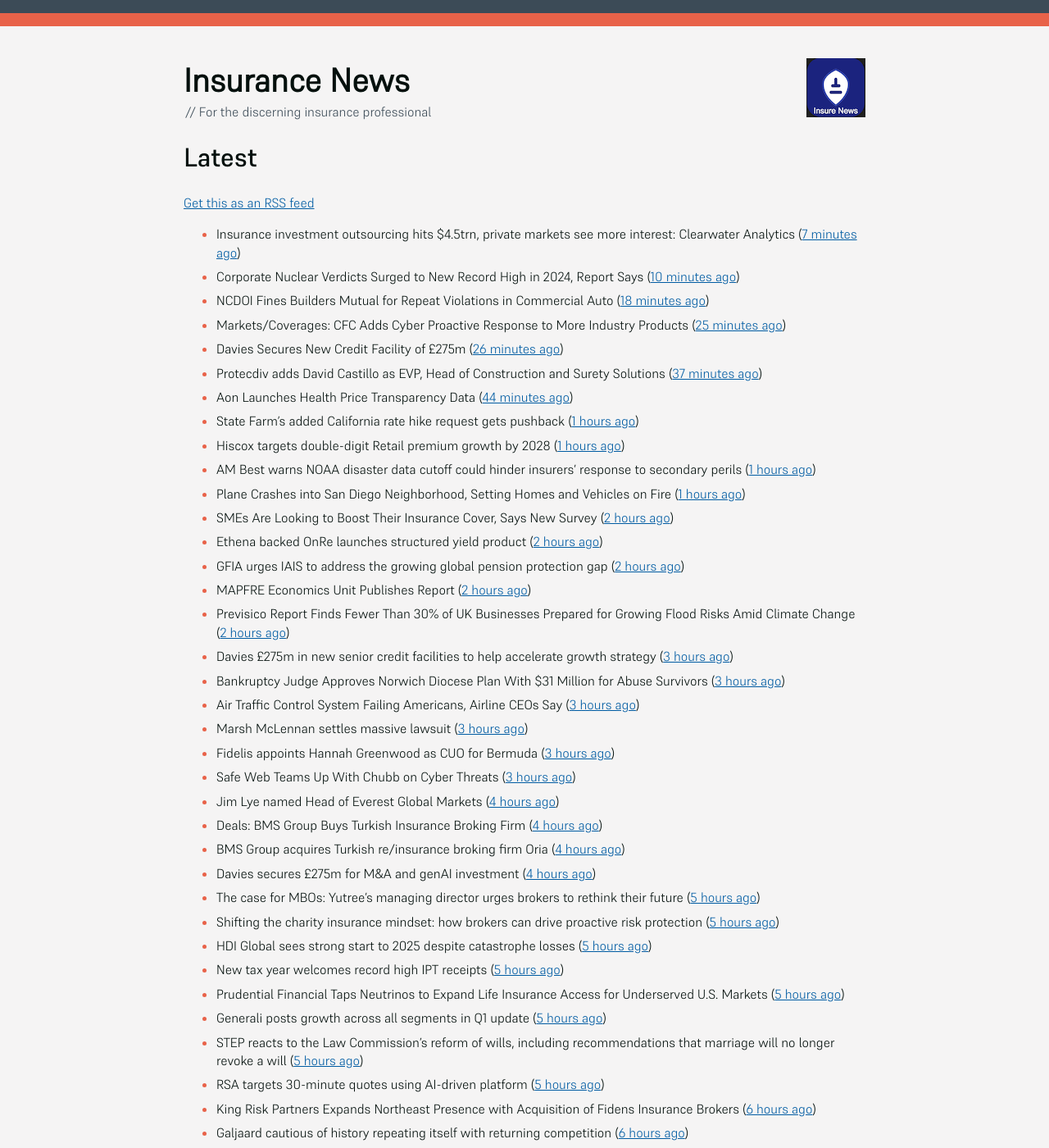
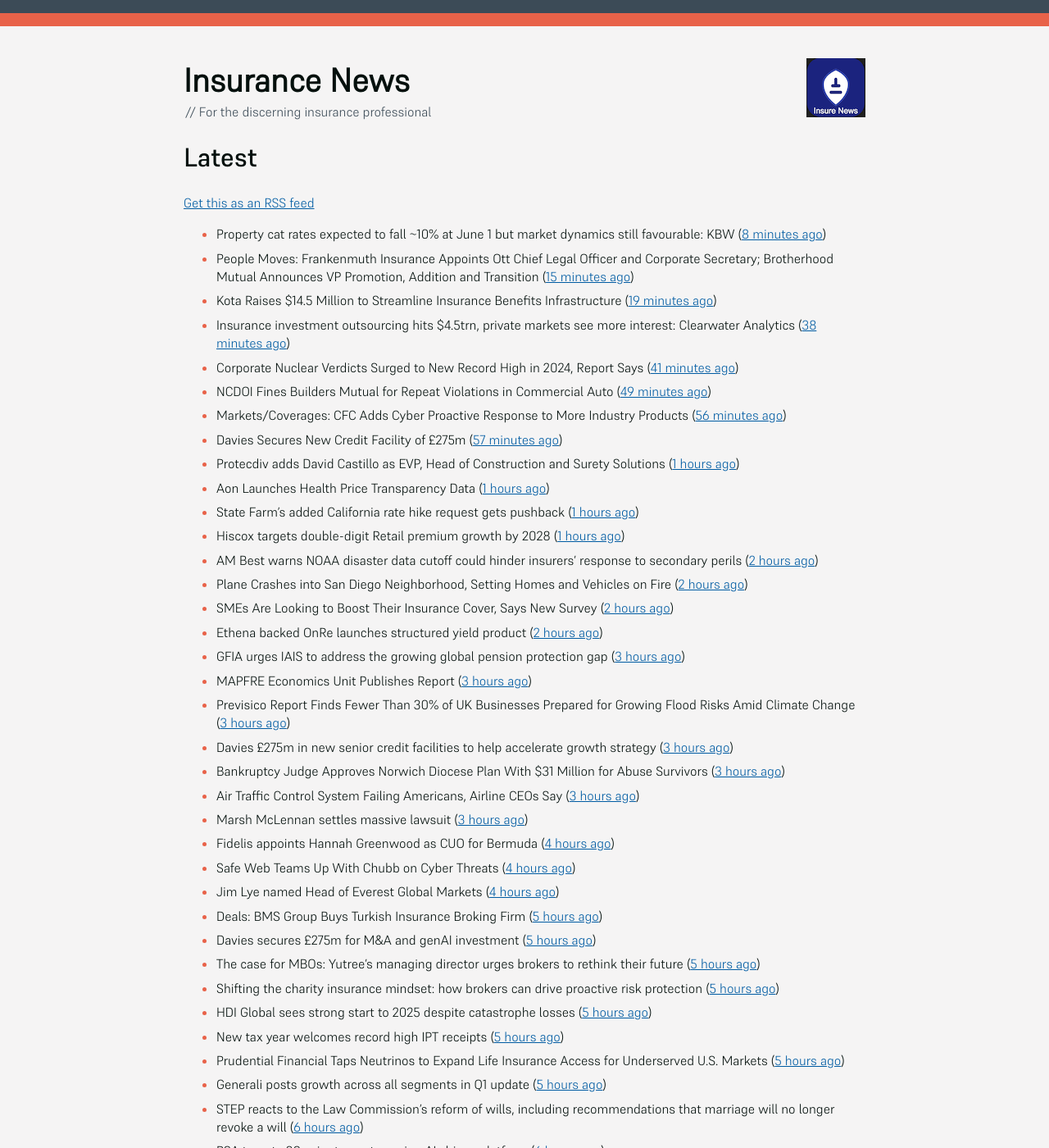
Before and after one commit to mat-0/feeds.thechels.uk, a Jekyll site: the page built from index.md, in a window 1280 px wide and 1400 px high. Shown: the whole window at 82% size. Built offline with Jekyll 4.4.1, drawn with Linux system fonts in a browser that asks for light colours; some of the changed text lies outside the part shown.

Commit message:
New Feed

```diff
--- a/index.md
+++ b/index.md
@@ -8,75 +8,76 @@ description: Latest Updates
 [Get this as an RSS feed](/feed.rss)
 
 <!-- news_marker starts -->
-- Insurance investment outsourcing hits $4.5trn, private markets see more interest: Clearwater Analytics ([7 minutes ago](https://www.reinsurancene.ws/insurance-investment-outsourcing-hits-4-5trn-private-markets-see-more-interest-clearwater-analytics/))
-- Corporate Nuclear Verdicts Surged to New Record High in 2024, Report Says ([10 minutes ago](https://www.insurancejournal.com/news/national/2025/05/22/824792.htm))
-- NCDOI Fines Builders Mutual for Repeat Violations in Commercial Auto ([18 minutes ago](https://www.insurancejournal.com/news/southeast/2025/05/22/824808.htm))
-- Markets/Coverages: CFC Adds Cyber Proactive Response to More Industry Products ([25 minutes ago](https://www.insurancejournal.com/news/national/2025/05/22/824804.htm))
-- Davies Secures New Credit Facility of £275m ([26 minutes ago](https://insurance-edge.net/2025/05/22/davies-secures-new-credit-facility-of-275m/))
-- Protecdiv adds David Castillo as EVP, Head of Construction and Surety Solutions ([37 minutes ago](https://www.reinsurancene.ws/protecdiv-adds-david-castillo-as-evp-head-of-construction-and-surety-solutions/))
-- Aon Launches Health Price Transparency Data ([44 minutes ago](https://insurance-edge.net/2025/05/22/aon-launches-health-price-transparency-data/))
+- Property cat rates expected to fall ~10% at June 1 but market dynamics still favourable: KBW ([8 minutes ago](https://www.reinsurancene.ws/property-cat-rates-expected-to-fall-10-at-june-1-but-market-dynamics-still-favourable-kbw/))
+- People Moves: Frankenmuth Insurance Appoints Ott Chief Legal Officer and Corporate Secretary; Brotherhood Mutual Announces VP Promotion, Addition and Transition ([15 minutes ago](https://www.insurancejournal.com/news/midwest/2025/05/22/824823.htm))
+- Kota Raises $14.5 Million to Streamline Insurance Benefits Infrastructure ([19 minutes ago](https://www.insurtechinsights.com/kota-raises-14-5-million-to-streamline-insurance-benefits-infrastructure/))
+- Insurance investment outsourcing hits $4.5trn, private markets see more interest: Clearwater Analytics ([38 minutes ago](https://www.reinsurancene.ws/insurance-investment-outsourcing-hits-4-5trn-private-markets-see-more-interest-clearwater-analytics/))
+- Corporate Nuclear Verdicts Surged to New Record High in 2024, Report Says ([41 minutes ago](https://www.insurancejournal.com/news/national/2025/05/22/824792.htm))
+- NCDOI Fines Builders Mutual for Repeat Violations in Commercial Auto ([49 minutes ago](https://www.insurancejournal.com/news/southeast/2025/05/22/824808.htm))
+- Markets/Coverages: CFC Adds Cyber Proactive Response to More Industry Products ([56 minutes ago](https://www.insurancejournal.com/news/national/2025/05/22/824804.htm))
+- Davies Secures New Credit Facility of £275m ([57 minutes ago](https://insurance-edge.net/2025/05/22/davies-secures-new-credit-facility-of-275m/))
+- Protecdiv adds David Castillo as EVP, Head of Construction and Surety Solutions ([1 hours ago](https://www.reinsurancene.ws/protecdiv-adds-david-castillo-as-evp-head-of-construction-and-surety-solutions/))
+- Aon Launches Health Price Transparency Data ([1 hours ago](https://insurance-edge.net/2025/05/22/aon-launches-health-price-transparency-data/))
 - State Farm's added California rate hike request gets pushback ([1 hours ago](https://www.dig-in.com/news/state-farms-added-california-rate-hike-gets-pushback))
 - Hiscox targets double-digit Retail premium growth by 2028 ([1 hours ago](https://www.reinsurancene.ws/hiscox-targets-double-digit-retail-premium-growth-by-2028/))
-- AM Best warns NOAA disaster data cutoff could hinder insurers’ response to secondary perils ([1 hours ago](https://www.reinsurancene.ws/am-best-warns-noaa-disaster-data-cutoff-could-hinder-insurers-response-to-secondary-perils/))
-- Plane Crashes into San Diego Neighborhood, Setting Homes and Vehicles on Fire ([1 hours ago](https://www.insurancejournal.com/news/west/2025/05/22/824787.htm))
+- AM Best warns NOAA disaster data cutoff could hinder insurers’ response to secondary perils ([2 hours ago](https://www.reinsurancene.ws/am-best-warns-noaa-disaster-data-cutoff-could-hinder-insurers-response-to-secondary-perils/))
+- Plane Crashes into San Diego Neighborhood, Setting Homes and Vehicles on Fire ([2 hours ago](https://www.insurancejournal.com/news/west/2025/05/22/824787.htm))
 - SMEs Are Looking to Boost Their Insurance Cover, Says New Survey ([2 hours ago](https://insurance-edge.net/2025/05/22/smes-are-looking-to-boost-their-insurance-cover-says-new-survey/))
 - Ethena backed OnRe launches structured yield product ([2 hours ago](https://www.reinsurancene.ws/ethena-backed-onre-launches-structured-yield-product/))
-- GFIA urges IAIS to address the growing global pension protection gap ([2 hours ago](https://www.reinsurancene.ws/gfia-urges-iais-to-address-the-growing-global-pension-protection-gap/))
-- MAPFRE Economics Unit Publishes Report ([2 hours ago](https://insurance-edge.net/2025/05/22/mapfre-economics-unit-publishes-report/))
-- Previsico Report Finds Fewer Than 30% of UK Businesses Prepared for Growing Flood Risks Amid Climate Change ([2 hours ago](https://www.insurtechinsights.com/previsico-report-finds-fewer-than-30-of-uk-businesses-prepared-for-growing-flood-risks-amid-climate-change/))
+- GFIA urges IAIS to address the growing global pension protection gap ([3 hours ago](https://www.reinsurancene.ws/gfia-urges-iais-to-address-the-growing-global-pension-protection-gap/))
+- MAPFRE Economics Unit Publishes Report ([3 hours ago](https://insurance-edge.net/2025/05/22/mapfre-economics-unit-publishes-report/))
+- Previsico Report Finds Fewer Than 30% of UK Businesses Prepared for Growing Flood Risks Amid Climate Change ([3 hours ago](https://www.insurtechinsights.com/previsico-report-finds-fewer-than-30-of-uk-businesses-prepared-for-growing-flood-risks-amid-climate-change/))
 - Davies £275m in new senior credit facilities to help accelerate growth strategy ([3 hours ago](https://www.reinsurancene.ws/davies-275m-in-new-senior-credit-facilities-to-help-accelerate-growth-strategy/))
 - Bankruptcy Judge Approves Norwich Diocese Plan With $31 Million for Abuse Survivors ([3 hours ago](https://www.insurancejournal.com/news/east/2025/05/22/824771.htm))
 - Air Traffic Control System Failing Americans, Airline CEOs Say ([3 hours ago](https://www.insurancejournal.com/news/national/2025/05/22/824772.htm))
 - Marsh McLennan settles massive lawsuit ([3 hours ago](https://www.insurancebusinessmag.com/uk/news/legal-insights/marsh-mclennan-settles-massive-lawsuit-536579.aspx))
-- Fidelis appoints Hannah Greenwood as CUO for Bermuda ([3 hours ago](https://www.reinsurancene.ws/fidelis-appoints-hannah-greenwood-as-cuo-for-bermuda/))
-- Safe Web Teams Up With Chubb on Cyber Threats ([3 hours ago](https://insurance-edge.net/2025/05/22/safe-web-teams-up-with-chubb-on-cyber-threats/))
+- Fidelis appoints Hannah Greenwood as CUO for Bermuda ([4 hours ago](https://www.reinsurancene.ws/fidelis-appoints-hannah-greenwood-as-cuo-for-bermuda/))
+- Safe Web Teams Up With Chubb on Cyber Threats ([4 hours ago](https://insurance-edge.net/2025/05/22/safe-web-teams-up-with-chubb-on-cyber-threats/))
 - Jim Lye named Head of Everest Global Markets ([4 hours ago](https://www.reinsurancene.ws/jim-lye-named-head-of-everest-global-markets/))
-- Deals: BMS Group Buys Turkish Insurance Broking Firm ([4 hours ago](https://insurance-edge.net/2025/05/22/deals-bms-group-buys-turkish-insurance-broking-firm/))
-- BMS Group acquires Turkish re/insurance broking firm Oria ([4 hours ago](https://www.reinsurancene.ws/bms-group-acquires-turkish-re-insurance-broking-firm-oria/))
-- Davies secures £275m for M&A and genAI investment ([4 hours ago](https://www.postonline.co.uk/claims/7957808/davies-secures-%C2%A3275m-for-ma-and-genai-investment))
+- Deals: BMS Group Buys Turkish Insurance Broking Firm ([5 hours ago](https://insurance-edge.net/2025/05/22/deals-bms-group-buys-turkish-insurance-broking-firm/))
+- Davies secures £275m for M&A and genAI investment ([5 hours ago](https://www.postonline.co.uk/claims/7957808/davies-secures-%C2%A3275m-for-ma-and-genai-investment))
 - The case for MBOs: Yutree's managing director urges brokers to rethink their future ([5 hours ago](https://www.insurancebusinessmag.com/uk/news/business-resilience/the-case-for-mbos-yutrees-managing-director-urges-brokers-to-rethink-their-future-536561.aspx))
 - Shifting the charity insurance mindset: how brokers can drive proactive risk protection ([5 hours ago](https://www.insurancebusinessmag.com/uk/news/non-profits/shifting-the-charity-insurance-mindset-how-brokers-can-drive-proactive-risk-protection-536560.aspx))
 - HDI Global sees strong start to 2025 despite catastrophe losses ([5 hours ago](https://www.insurancebusinessmag.com/uk/news/breaking-news/hdi-global-sees-strong-start-to-2025-despite-catastrophe-losses-536559.aspx))
 - New tax year welcomes record high IPT receipts ([5 hours ago](https://www.insurancebusinessmag.com/uk/news/breaking-news/new-tax-year-welcomes-record-high-ipt-receipts-536558.aspx))
 - Prudential Financial Taps Neutrinos to Expand Life Insurance Access for Underserved U.S. Markets ([5 hours ago](https://www.insurtechinsights.com/prudential-financial-taps-neutrinos-to-expand-life-insurance-access-for-underserved-u-s-markets/))
 - Generali posts growth across all segments in Q1 update ([5 hours ago](https://www.insurancebusinessmag.com/uk/news/breaking-news/generali-posts-growth-across-all-segments-in-q1-update-536552.aspx))
-- STEP reacts to the Law Commission’s reform of wills, including recommendations that marriage will no longer revoke a will ([5 hours ago](https://ifamagazine.com/step-reacts-to-the-law-commissions-reform-of-wills-including-recommendations-that-marriage-will-no-longer-revoke-a-will/))
-- RSA targets 30-minute quotes using AI-driven platform ([5 hours ago](https://www.postonline.co.uk/commercial/7957756/rsa-targets-30-minute-quotes-using-ai-driven-platform))
+- STEP reacts to the Law Commission’s reform of wills, including recommendations that marriage will no longer revoke a will ([6 hours ago](https://ifamagazine.com/step-reacts-to-the-law-commissions-reform-of-wills-including-recommendations-that-marriage-will-no-longer-revoke-a-will/))
+- RSA targets 30-minute quotes using AI-driven platform ([6 hours ago](https://www.postonline.co.uk/commercial/7957756/rsa-targets-30-minute-quotes-using-ai-driven-platform))
 - King Risk Partners Expands Northeast Presence with Acquisition of Fidens Insurance Brokers ([6 hours ago](https://www.insurtechinsights.com/king-risk-partners-expands-northeast-presence-with-acquisition-of-fidens-insurance-brokers/))
-- Galjaard cautious of history repeating itself with returning competition ([6 hours ago](https://www.postonline.co.uk/news/7957781/galjaard-cautious-of-history-repeating-itself-with-returning-competition))
+- Galjaard cautious of history repeating itself with returning competition ([7 hours ago](https://www.postonline.co.uk/news/7957781/galjaard-cautious-of-history-repeating-itself-with-returning-competition))
 - Thames Water Tops List of Firms Facing Criminal Probes Over Pollution ([7 hours ago](https://www.insurancejournal.com/news/international/2025/05/22/824751.htm))
 - Climeworks Is Cutting 22% of Staff as US Climate Backlash Hits Carbon Removal ([7 hours ago](https://www.insurancejournal.com/news/international/2025/05/22/824741.htm))
-- Aviva’s Storah urges homeowners to get gardens climate-ready ([7 hours ago](https://www.postonline.co.uk/personal/7957795/aviva%E2%80%99s-storah-urges-homeowners-to-get-gardens-climate-ready))
+- Aviva’s Storah urges homeowners to get gardens climate-ready ([8 hours ago](https://www.postonline.co.uk/personal/7957795/aviva%E2%80%99s-storah-urges-homeowners-to-get-gardens-climate-ready))
 - Scottish Widows turns to AI to speed up protection insurance claims and underwriting with Sprout.ai ([8 hours ago](https://ifamagazine.com/scottish-widows-turns-to-ai-to-speed-up-protection-insurance-claims-and-underwriting-with-sprout-ai/))
-- UK flash flood warning as risk gap exposed ([9 hours ago](https://www.insurancebusinessmag.com/uk/news/catastrophe/uk-flash-flood-warning-as-risk-gap-exposed-536538.aspx))
-- Aircraft Lessor SMBC’s Proceeds From Russian Jet Insurance Settlements Hit $1.4B ([9 hours ago](https://www.insurancejournal.com/news/international/2025/05/22/824738.htm))
-- Geo Underwriting partners up to boost agricultural clients ([9 hours ago](https://www.insurancebusinessmag.com/uk/news/property-insurance/geo-underwriting-partners-up-to-boost-agricultural-clients-536537.aspx))
-- Viewpoint: Loss Control Services Are Underused Tools to Reduce Identity Security Risk ([9 hours ago](https://www.insurancejournal.com/news/national/2025/05/22/824706.htm))
-- Insurance moves: Aspen, Send and AXA XL ([9 hours ago](https://www.insurancebusinessmag.com/uk/news/breaking-news/insurance-moves-aspen-send-and-axa-xl-536536.aspx))
-- Stubben Edge Group acquires Jaywing UK ([9 hours ago](https://www.insurancebusinessmag.com/uk/news/breaking-news/stubben-edge-group-acquires-jaywing-uk-536535.aspx))
-- Kremlin Vows to Defend Its Ships in the Baltic by All Legal Ways ([9 hours ago](https://www.insurancejournal.com/news/international/2025/05/22/824733.htm))
-- AI Regulation Ban Meets Opposition From State Attorneys General ([10 hours ago](https://www.insurancejournal.com/news/national/2025/05/22/824714.htm))
-- While FEMA Faces Overhaul, Mississippi Tornado Survivors Wait for Assistance ([10 hours ago](https://www.insurancejournal.com/news/southeast/2025/05/22/824629.htm))
-- Lawsuit Says Florida Aviation Firm Didn’t Verify Inspections of Troubled Learjet ([10 hours ago](https://www.insurancejournal.com/news/southeast/2025/05/22/824688.htm))
-- California Security Company Owner Sentenced in $3.4M Workers’ Comp Fraud Case ([10 hours ago](https://www.insurancejournal.com/news/west/2025/05/22/824503.htm))
-- Fire Damages Popular ‘Pond-to-Table’ Rhode Island Restaurant ([10 hours ago](https://www.insurancejournal.com/news/east/2025/05/22/824729.htm))
-- Budget Cuts at EPA Become Flashpoint at a Heated Hearing ([10 hours ago](https://www.insurancejournal.com/news/national/2025/05/22/824717.htm))
-- Washington Commissioner Issues $500K in Fines; $250K Fine for Unlicensed Insurer ([10 hours ago](https://www.insurancejournal.com/news/west/2025/05/22/824547.htm))
-- People Moves: Golden Bear Names Hohman Chief Underwriting Officer ([10 hours ago](https://www.insurancejournal.com/news/west/2025/05/22/824387.htm))
-- Q&A: Julian Tomlinson, Alps ([10 hours ago](https://www.postonline.co.uk/broker/7957208/qa-julian-tomlinson-alps))
-- Time to peel back credit hire assumptions ([10 hours ago](https://www.postonline.co.uk/personal/7957762/time-to-peel-back-credit-hire-assumptions))
-- Throwback Thursday: Oil slick unpicked; BSE liability ([10 hours ago](https://www.postonline.co.uk/commercial/7956605/throwback-thursday-oil-slick-unpicked-bse-liability))
+- UK flash flood warning as risk gap exposed ([10 hours ago](https://www.insurancebusinessmag.com/uk/news/catastrophe/uk-flash-flood-warning-as-risk-gap-exposed-536538.aspx))
+- Aircraft Lessor SMBC’s Proceeds From Russian Jet Insurance Settlements Hit $1.4B ([10 hours ago](https://www.insurancejournal.com/news/international/2025/05/22/824738.htm))
+- Geo Underwriting partners up to boost agricultural clients ([10 hours ago](https://www.insurancebusinessmag.com/uk/news/property-insurance/geo-underwriting-partners-up-to-boost-agricultural-clients-536537.aspx))
+- Viewpoint: Loss Control Services Are Underused Tools to Reduce Identity Security Risk ([10 hours ago](https://www.insurancejournal.com/news/national/2025/05/22/824706.htm))
+- Insurance moves: Aspen, Send and AXA XL ([10 hours ago](https://www.insurancebusinessmag.com/uk/news/breaking-news/insurance-moves-aspen-send-and-axa-xl-536536.aspx))
+- Stubben Edge Group acquires Jaywing UK ([10 hours ago](https://www.insurancebusinessmag.com/uk/news/breaking-news/stubben-edge-group-acquires-jaywing-uk-536535.aspx))
+- Kremlin Vows to Defend Its Ships in the Baltic by All Legal Ways ([10 hours ago](https://www.insurancejournal.com/news/international/2025/05/22/824733.htm))
+- AI Regulation Ban Meets Opposition From State Attorneys General ([11 hours ago](https://www.insurancejournal.com/news/national/2025/05/22/824714.htm))
+- While FEMA Faces Overhaul, Mississippi Tornado Survivors Wait for Assistance ([11 hours ago](https://www.insurancejournal.com/news/southeast/2025/05/22/824629.htm))
+- Lawsuit Says Florida Aviation Firm Didn’t Verify Inspections of Troubled Learjet ([11 hours ago](https://www.insurancejournal.com/news/southeast/2025/05/22/824688.htm))
+- California Security Company Owner Sentenced in $3.4M Workers’ Comp Fraud Case ([11 hours ago](https://www.insurancejournal.com/news/west/2025/05/22/824503.htm))
+- Fire Damages Popular ‘Pond-to-Table’ Rhode Island Restaurant ([11 hours ago](https://www.insurancejournal.com/news/east/2025/05/22/824729.htm))
+- Budget Cuts at EPA Become Flashpoint at a Heated Hearing ([11 hours ago](https://www.insurancejournal.com/news/national/2025/05/22/824717.htm))
+- Washington Commissioner Issues $500K in Fines; $250K Fine for Unlicensed Insurer ([11 hours ago](https://www.insurancejournal.com/news/west/2025/05/22/824547.htm))
+- People Moves: Golden Bear Names Hohman Chief Underwriting Officer ([11 hours ago](https://www.insurancejournal.com/news/west/2025/05/22/824387.htm))
+- Q&A: Julian Tomlinson, Alps ([11 hours ago](https://www.postonline.co.uk/broker/7957208/qa-julian-tomlinson-alps))
+- Time to peel back credit hire assumptions ([11 hours ago](https://www.postonline.co.uk/personal/7957762/time-to-peel-back-credit-hire-assumptions))
+- Throwback Thursday: Oil slick unpicked; BSE liability ([11 hours ago](https://www.postonline.co.uk/commercial/7956605/throwback-thursday-oil-slick-unpicked-bse-liability))
 - Why AI is no longer optional in non-standard auto insurance ([19 hours ago](https://www.dig-in.com/opinion/ais-role-in-non-standard-auto-insurance))
 - Geospatial data uncovers lower wildfire-risk properties in California, Triple-I ([19 hours ago](https://www.dig-in.com/news/geospatial-data-wildfire-prone-california-properties))
 - Customer strategy: Clearing up flood insurance coverage confusion ([19 hours ago](https://www.dig-in.com/opinion/clearing-up-flood-insurance-coverage-confusion))
 - Europe's farm sector loses $31.5B a year from climate risks ([20 hours ago](https://www.dig-in.com/articles/europes-farm-sector-loses-31-5b-a-year-from-climate-risks))
 - State Farm Still Wants a 30% Rate Increase in California ([21 hours ago](https://www.insurancejournal.com/news/west/2025/05/21/824685.htm))
-- Verizon-Frontier deal gets green light after ending DEI commitments ([21 hours ago](https://www.insurancebusinessmag.com/uk/business-strategy/verizonfrontier-deal-gets-green-light-after-ending-dei-commitments-536482.aspx))
-- Shortage of Overnight Truck Parking Blamed for 2023 Fatal Bus Crash in Illinois ([22 hours ago](https://www.insurancejournal.com/news/midwest/2025/05/21/824679.htm))
+- Verizon-Frontier deal gets green light after ending DEI commitments ([22 hours ago](https://www.insurancebusinessmag.com/uk/business-strategy/verizonfrontier-deal-gets-green-light-after-ending-dei-commitments-536482.aspx))
+- Shortage of Overnight Truck Parking Blamed for 2023 Fatal Bus Crash in Illinois ([23 hours ago](https://www.insurancejournal.com/news/midwest/2025/05/21/824679.htm))
 - Austin Bar to Pay $42K Over Pregnancy Discrimination Lawsuit ([23 hours ago](https://www.insurancejournal.com/news/southcentral/2025/05/21/824675.htm))
 - First MainStreet Adds 2 Midwest Agencies ([23 hours ago](https://www.insurancejournal.com/news/midwest/2025/05/21/824669.htm))
 - People Moves: CIS Promotes Gardea, Jr., Adds Felder to Leadership Team ([23 hours ago](https://www.insurancejournal.com/news/southcentral/2025/05/21/824664.htm))
-- EU to Propose Removing Business Barriers to Enhance Competitiveness Amid US Tariffs ([1 days ago](https://www.insurancejournal.com/news/international/2025/05/21/824643.htm))
 - Quandri Appoints Patrick Mulroy as Head of Strategy and Partnerships to Spearhead North American Expansion ([1 days ago](https://www.insurtechinsights.com/quandri-appoints-patrick-mulroy-as-head-of-strategy-and-partnerships-to-spearhead-north-american-expansion/))
 - Parametrix Launches Embedded Insurance Coverage for Endpoint Failures via Leading EDR Providers ([1 days ago](https://www.insurtechinsights.com/parametrix-launches-embedded-insurance-coverage-for-endpoint-failures-via-leading-edr-providers/))
 - MGAA looking at increasing Lloyd’s syndicate membership ([1 days ago](https://www.postonline.co.uk/news/7957794/mgaa-looking-at-increasing-lloyd%E2%80%99s-syndicate-membership))
@@ -112,7 +113,6 @@ description: Latest Updates
 - Marsh secures navy insurance role ([1 days ago](https://www.insurancebusinessmag.com/uk/news/marine/marsh-secures-navy-insurance-role-536336.aspx))
 - Cytora and Aisix Solutions Partner to Bolster Insurers’ Wildfire Risk Management ([2 days ago](https://www.insurtechinsights.com/cytora-and-aisix-solutions-partner-to-bolster-insurers-wildfire-risk-management/))
 - Nearmap to Acquire Itel in $1.3 Billion Deal, Creating $8 Billion Property Intelligence Powerhouse ([2 days ago](https://www.insurtechinsights.com/nearmap-to-acquire-itel-in-1-3-billion-deal-creating-8-billion-property-intelligence-powerhouse/))
-- Sophos and Capsule Insurance Join Forces to Offer Integrated Cybersecurity and Insurance for UK Businesses ([2 days ago](https://www.insurtechinsights.com/sophos-and-capsule-insurance-join-forces-to-offer-integrated-cybersecurity-and-insurance-for-uk-businesses/))
 - Demand for support for Parkinsons and other long-term conditions is up 30%, finds RedArc ([2 days ago](https://ifamagazine.com/demand-for-support-for-parkinsons-and-other-long-term-conditions-is-up-30-finds-redarc/))
 - Ageas to keep Esure and Saga brands ([2 days ago](https://www.postonline.co.uk/news/7957788/ageas-to-keep-esure-and-saga-brands))
 - Brokers, be ready: How vehicle tech is reshaping motor risk ([2 days ago](https://www.insurancebusinessmag.com/uk/news/auto-motor/brokers-be-ready-how-vehicle-tech-is-reshaping-motor-risk-536269.aspx))
```
